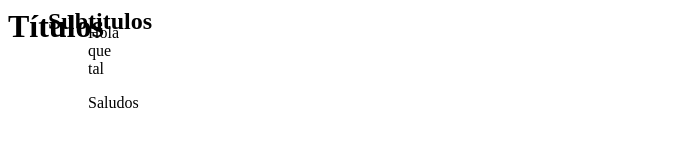
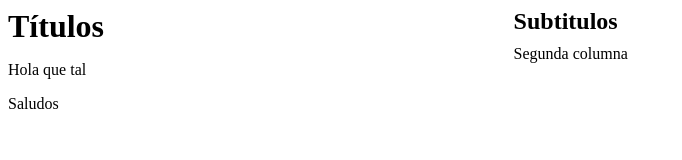
Before and after one commit to DaavidBaal/HTML_CSS, a plain HTML site: page CSS/Cajas/Ejercicio Float.html in a window 1280 px wide. Shown: the whole page, without its empty margins (0-682 px from the left). Drawn offline with Linux system fonts and the light colour scheme.

Commit message:
Ejercicio float

```diff
--- a/CSS/Cajas/Ejercicio Float.html
+++ b/CSS/Cajas/Ejercicio Float.html
@@ -9,24 +9,29 @@
         <meta name="generator" content="Visual Studio Code" >
         <meta charset="UTF-8">
         <style>
-            h1,h2,div{ width: 40px;
+            header{overflow: auto}
+            h1,h2{ width: 40%;
                 margin: 0px
 
 
             }
+            div{ width: 40%}
             h1,h2,div{ float: left
-
-
             }
         </style>
     </head>
     <body>
+        <header>
         <h1> Títulos </h1>
         <h2> Subtitulos</h2>
+        </header>
         <div>
             <p id="p1"> Hola que tal</p>
             <p id="p2"> Saludos</p>
         </div>
+        <div>
+            Segunda columna
+        </div>
 
     </body>
 </html>
```
